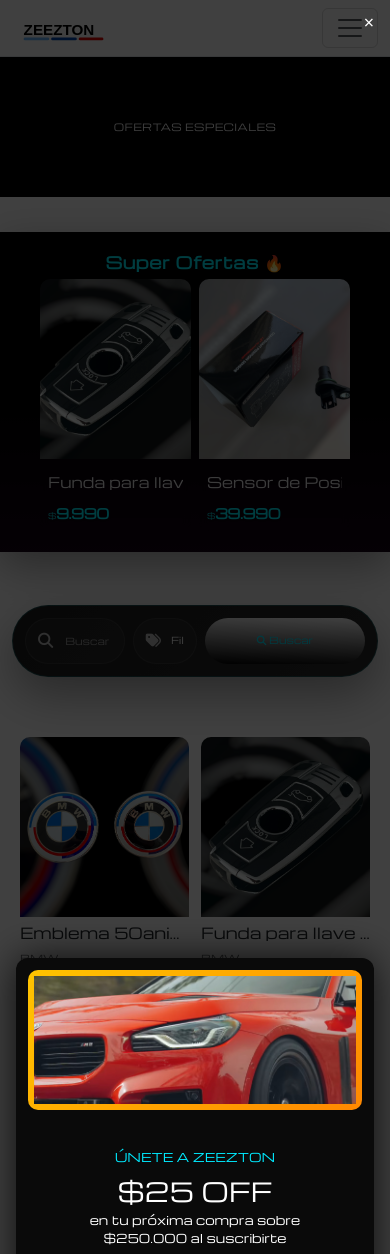
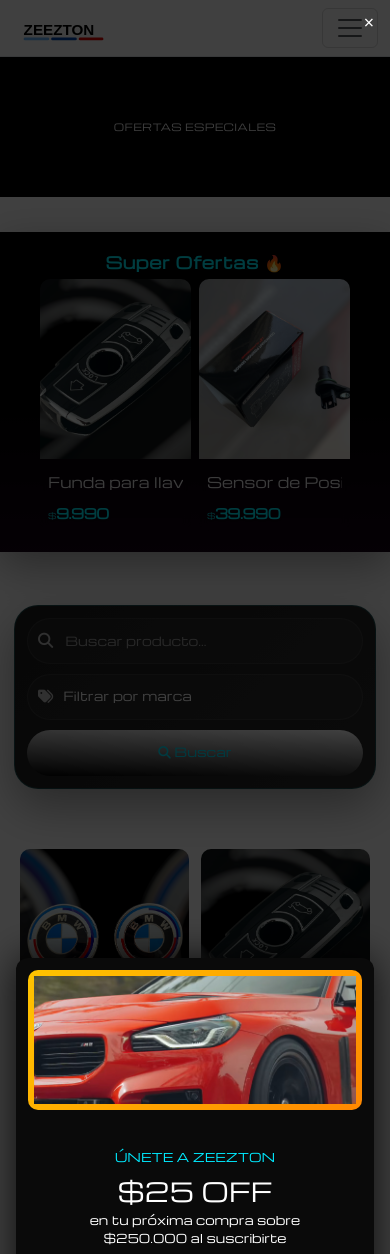
Before and after one commit to matdvpd10/zeezton, a Django app: page /offers/ in a window 390 px wide. Shown: the top 1254 px of the page. Run offline with Django 5.2, Linux system fonts and the light colour scheme; data comes from the database, SQL or seed files in the repository; some web fonts are replaced.

Commit message:
Mejora barra de busqueda responsive

```diff
--- a/core/static/core/css/estilos_core.css
+++ b/core/static/core/css/estilos_core.css
@@ -1692,23 +1692,67 @@ body{
 
 /* Responsive */
 @media (max-width: 992px){
+  .zfiltro-wrap{
+    padding: 18px 14px;
+  }
+
   .zfiltro{
-    /* grid-template-columns: 1fr; */
-  }
+    grid-template-columns: 1fr 0.85fr 120px;
+    max-width: 100%;
+    gap: 8px;
+    padding: 10px;
+    border-radius: 34px;
+  }
+
+  .zfiltro-field{
+    min-height: 44px;
+    padding: 8px 10px;
+  }
+
+  .zfiltro-input,
+  .zfiltro-select-input{
+    font-size: 0.78rem;
+  }
+
   .zfiltro-btn{
     width: 100%;
-  }
-}
-
-@media (max-width: 480px) {
-    .zfiltro-input {
-        font-size: 0.6rem;
-    }
-    .zfiltro-btn{
-        font-size: 0.6rem;
-    }
-}
-
+    height: 44px;
+    font-size: 0.78rem;
+  }
+}
+
+@media (max-width: 576px){
+  .zfiltro{
+    grid-template-columns: 1fr;
+    border-radius: 24px;
+    padding: 12px;
+    gap: 10px;
+  }
+
+  .zfiltro-field,
+  .zfiltro-btn{
+    width: 100%;
+    height: 46px;
+  }
+
+  .zfiltro-input,
+  .zfiltro-select-input,
+  .zfiltro-btn{
+    font-size: 0.78rem;
+  }
+}
+
+@media (max-width: 380px){
+  .zfiltro-input,
+  .zfiltro-select-input,
+  .zfiltro-btn{
+    font-size: 0.68rem;
+  }
+
+  .zfiltro-field{
+    padding: 8px;
+  }
+}
 
 /* ================================
    DETALLE PRODUCTO
@@ -2460,17 +2504,3 @@ body{
         font-size: 0.95rem;
     }
 }
-
-
-/* TEST DEPLOY ZEEZTON 2026 */
-body::before{
-  content: "TEST OK";
-  position: fixed;
-  bottom: 10px;
-  left: 10px;
-  z-index: 999999;
-  background: red;
-  color: white;
-  padding: 8px 12px;
-  font-size: 14px;
-}
```
